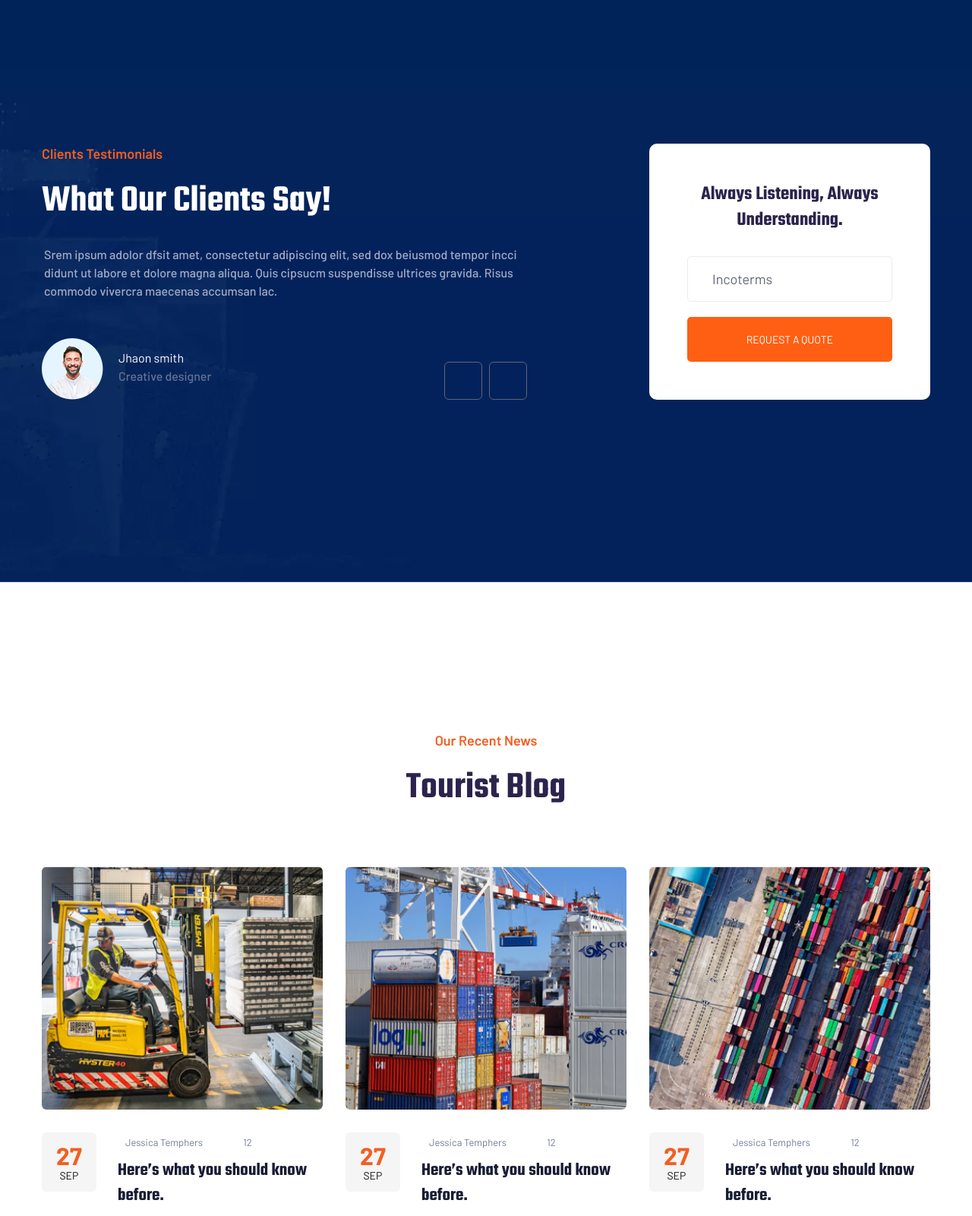
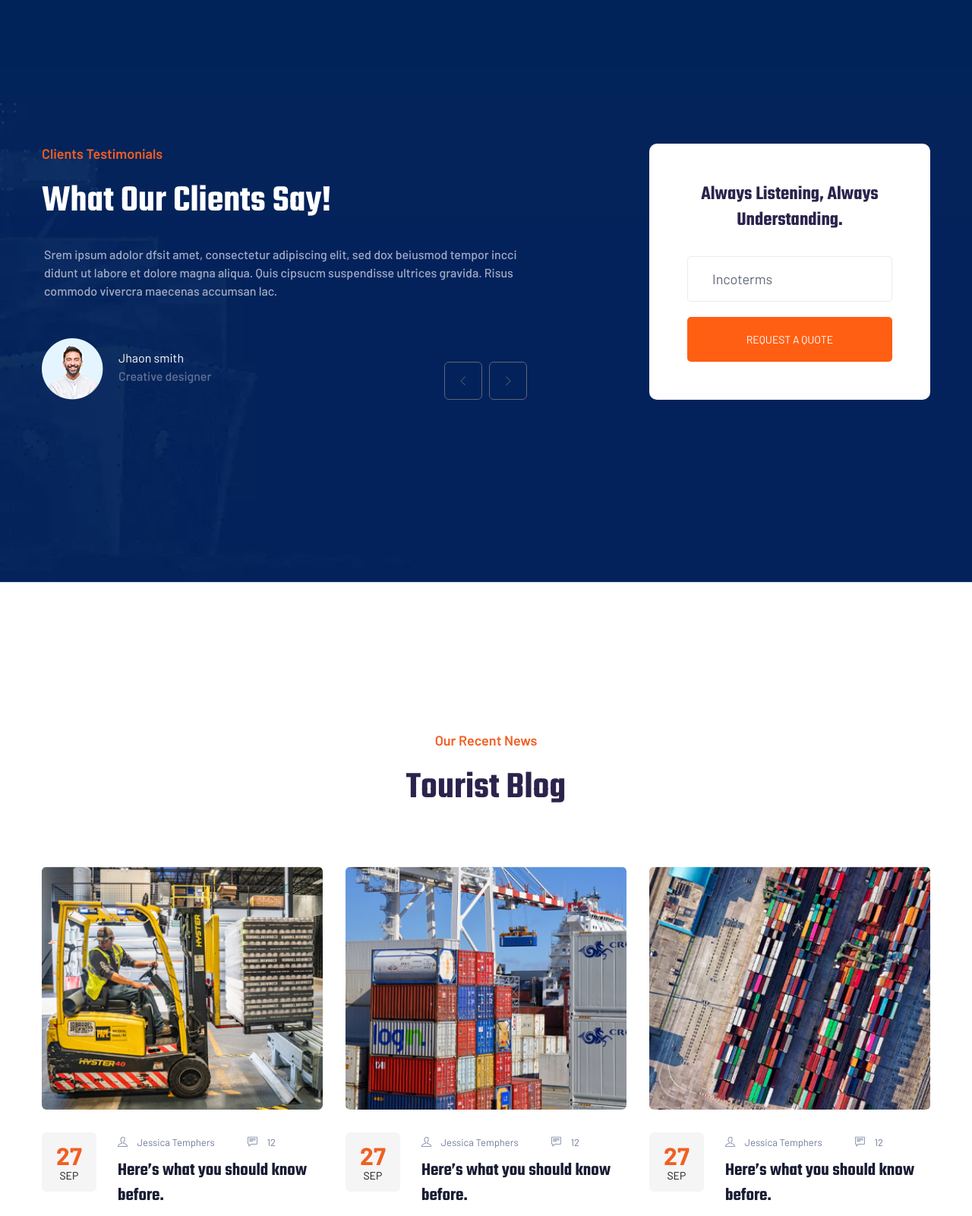
Before and after one commit to georgespicy/Logistic, a Django app: page /about/ in a window 1280 px wide. Shown: the part 3784-5384 px from the top of the page at 76% size. Run offline with Django 4.2, Linux system fonts and the light colour scheme; some libraries are stand-ins or nearby versions.

Commit message:
Themify Icons fix, contact page

```diff
--- a/logistic/templates/logistic/contact.html
+++ b/logistic/templates/logistic/contact.html
@@ -17,9 +17,9 @@
                   <li class="breadcrumb-item">
                     <a href="{% url 'home' %}">Home</a>
                   </li>
+                  <li class="breadcrumb-item"><a href="{% url 'contact' %}">Contact</a></li>
                 </ol>
             </nav>
-            <li class="breadcrumb-item"><a href="{% url 'contact' %}">Contact</a></li>
             </div>
           </div>
         </div>
--- a/static/css/themify-icons.css
+++ b/static/css/themify-icons.css
@@ -11,7 +11,7 @@
 	font-style: normal;
 }
 
-[class^="ti-"], [class*=" ti-"] {
+[class^="ti-"], [class*="ti-"] {
 	font-family: 'themify';
 	speak: none;
 	font-style: normal;
--- a/templates/base.html
+++ b/templates/base.html
@@ -19,7 +19,7 @@
     <link rel="stylesheet" href="{% static 'css/animate.min.css' %}" />
     <link rel="stylesheet" href="{% static 'css/magnific-popup.css' %}" />
     <link rel="stylesheet" href="{% static 'css/fontawesome-all.min.css' %}" />
-    <link rel="stylesheet" href="{% static 'css/themify-icons.cs' %}" />
+    <link rel="stylesheet" href="{% static 'css/themify-icons.css' %}" />
     <link rel="stylesheet" href="{% static 'css/slick.css' %}" />
     <link rel="stylesheet" href="{% static 'css/nice-select.css' %}" />
     <link rel="stylesheet" href="{% static 'css/style.css' %}" />
```
